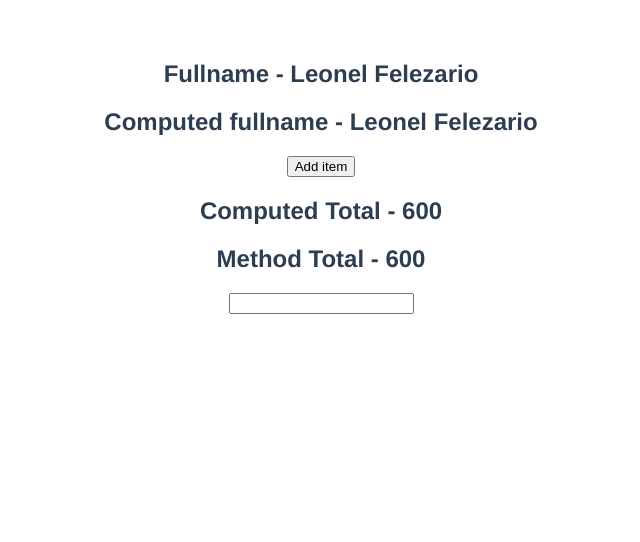
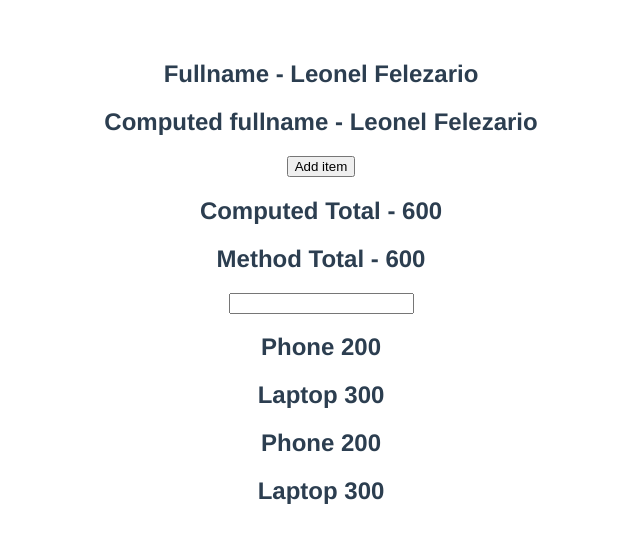
Before and after one commit to Daemusin12/vue-js, a Vue app in the folder hello-world/: page / in a window 1280 px wide. Shown: the top 542 px of the page, without its empty margins (319-959 px from the left). Built offline with nearby package versions, Linux system fonts and the light colour scheme.

Commit message:
Computed Properties and v-for

```diff
--- a/hello-world/src/ComputedPropertiesApp.vue
+++ b/hello-world/src/ComputedPropertiesApp.vue
@@ -5,6 +5,12 @@
     <h2>Computed Total - {{ total }}</h2>
     <h2>Method Total - {{ getTotal() }}</h2>
     <input type="text" v-model="country">
+    <template v-for="item in items" :key="item.id">
+        <h2 v-if="item.price > 100">{{ item.title }} {{ item.price }}</h2>
+    </template>
+    <h2 v-for="item in expensiveItems" :key="item.id">
+        {{ item.title }} {{ item.price }}
+    </h2>
 </template>
 
 <script>
@@ -47,6 +53,9 @@
         total() {
             console.log('total computed property')
             return this.items.reduce((total, curr) => (total = total + curr.price), 0)
+        },
+        expensiveItems() {
+            return this.items.filter( item => item.price > 100)
         }
     }
 }
```
